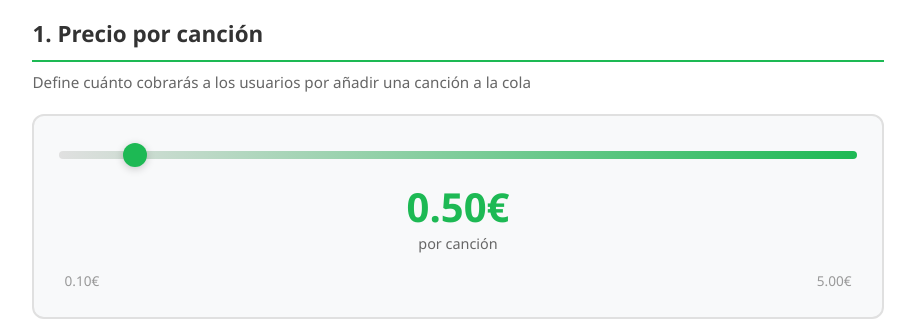
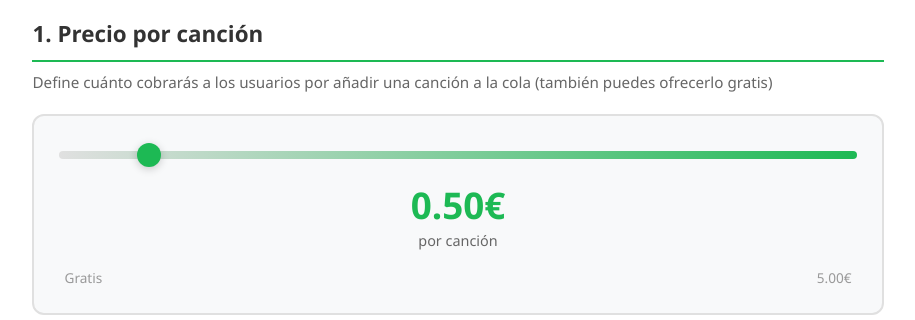
Before and after one commit to juanmariabravo/gramola-spotify-2025, an Angular app in the folder frontend/gramola_front/: page /playlist-and-devices in a window 1280 px wide. Shown: the part 480-800 px from the top of the page, without its empty margins (182-1097 px from the left). Built offline with nearby package versions, Linux system fonts and the light colour scheme; no server answers; sample sign-in values are in the browser's storage.

Commit message:
feat: Update song pricing logic to allow free songs and adjust UI accordingly

```diff
--- a/frontend/gramola_front/src/app/playlist-and-devices/playlist-and-devices.css
+++ b/frontend/gramola_front/src/app/playlist-and-devices/playlist-and-devices.css
@@ -426,7 +426,7 @@
 
 .price-value {
     display: block;
-    font-size: 2.5rem;
+    font-size: 2.3rem;
     font-weight: bold;
     color: #1DB954;
     line-height: 1;
--- a/frontend/gramola_front/src/app/playlist-and-devices/playlist-and-devices.html
+++ b/frontend/gramola_front/src/app/playlist-and-devices/playlist-and-devices.html
@@ -26,21 +26,22 @@
         <!-- Configuración de precio por canción -->
         <section class="section" *ngIf="!loading">
             <h3 class="section-title">1. Precio por canción</h3>
-            <p class="section-subtitle">Define cuánto cobrarás a los usuarios por añadir una canción a la cola</p>
+            <p class="section-subtitle">Define cuánto cobrarás a los usuarios por añadir una canción a la cola (también puedes
+              ofrecerlo gratis)</p>
 
             <div class="price-config-container">
                 <div class="price-slider-container">
-                    <input type="range" id="songPrice" [(ngModel)]="songPrice" [min]="minPrice" [max]="maxPrice" step="5"
+                    <input type="range" id="songPrice" [(ngModel)]="songPrice" [min]="minPrice" [max]="maxPrice" step="10"
                         class="price-slider" aria-label="Precio por canción en céntimos" />
                 </div>
 
                 <div class="price-display">
-                    <span class="price-value">{{getFormattedSongPrice()}}€</span>
-                    <span class="price-label">por canción</span>
+                    <span class="price-value">{{ songPrice === 0 ? 'GRATIS' : getFormattedSongPrice() + '€' }}</span>
+                    <span class="price-label">{{ songPrice === 0 ? 'Sin coste para los usuarios' : 'por canción' }}</span>
                 </div>
 
                 <div class="price-range-labels">
-                    <span class="range-min">{{minPrice / 100 | number:'1.2-2'}}€</span>
+                    <span class="range-min">Gratis</span>
                     <span class="range-max">{{maxPrice / 100 | number:'1.2-2'}}€</span>
                 </div>
             </div>
--- a/frontend/gramola_front/src/app/playlist-and-devices/playlist-and-devices.ts
+++ b/frontend/gramola_front/src/app/playlist-and-devices/playlist-and-devices.ts
@@ -35,7 +35,7 @@ export class PlaylistAndDevices implements OnInit {
   playlistSearchQuery: string = '';
   private searchSubject = new Subject<string>();
   songPrice: number = 50; // precio por canción en céntimos (0.50€ por defecto)
-  minPrice = 10;   // 0.10€
+  minPrice = 0;    // 0.00€ (gratis)
   maxPrice = 500;  // 5.00€
   userSignature?: string; // firma del usuario en base64
   barName?: string; // nombre del bar
@@ -202,8 +202,9 @@ export class PlaylistAndDevices implements OnInit {
       return;
     }
     // validar precio
-    if (this.songPrice < this.minPrice || this.songPrice > this.maxPrice) {
-      alert(`El precio por canción debe estar entre ${this.minPrice / 100}€ y ${this.maxPrice / 100}€`);
+    // Permitir precio 0 (gratis) o dentro del rango 10-500 céntimos
+    if (this.songPrice < 0 || this.songPrice > this.maxPrice) {
+      alert(`El precio por canción debe estar entre 0€ (gratis) y ${this.maxPrice / 100}€`);
       return;
     }
     // opcional: validar playlist (permitir continuar sin playlist)
```
